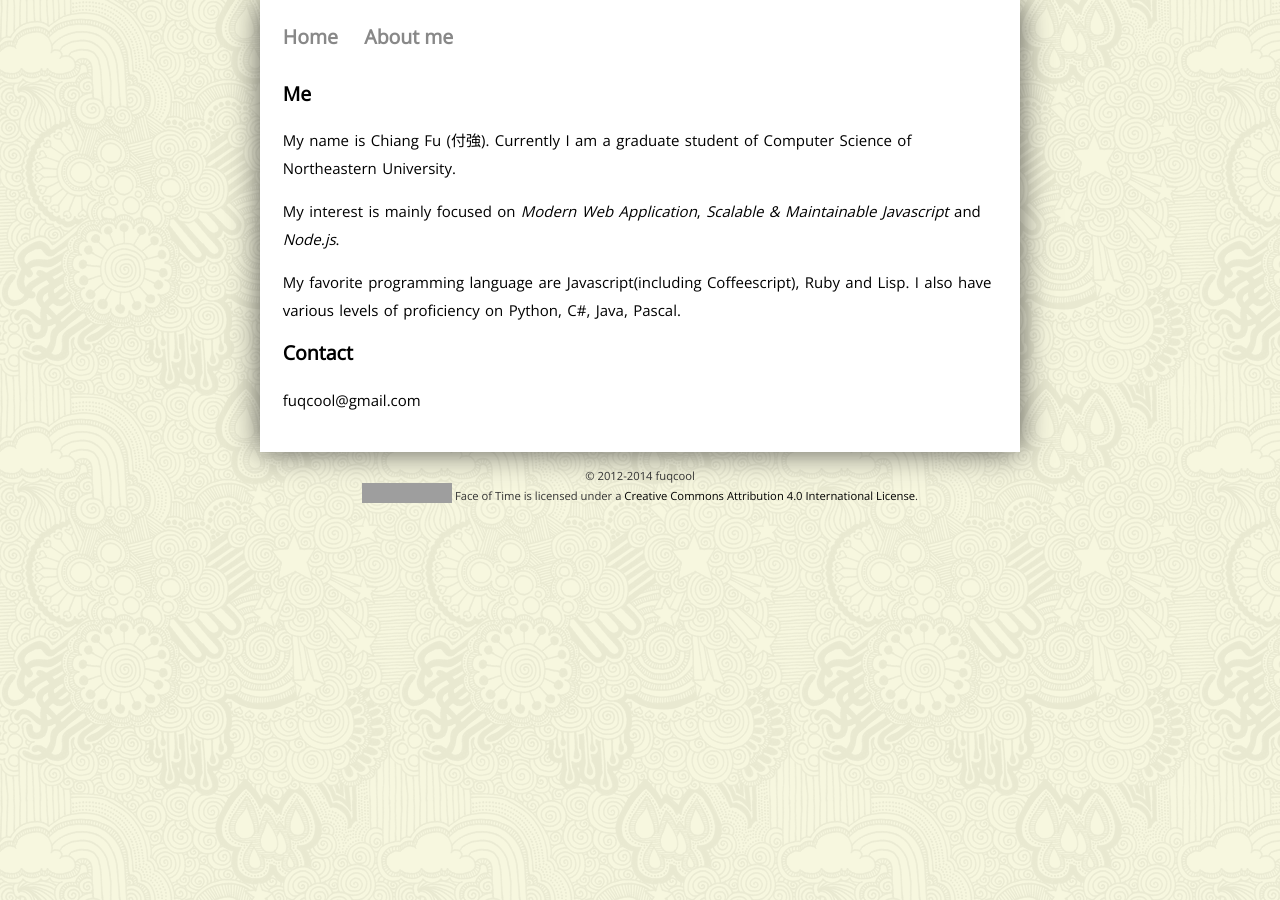
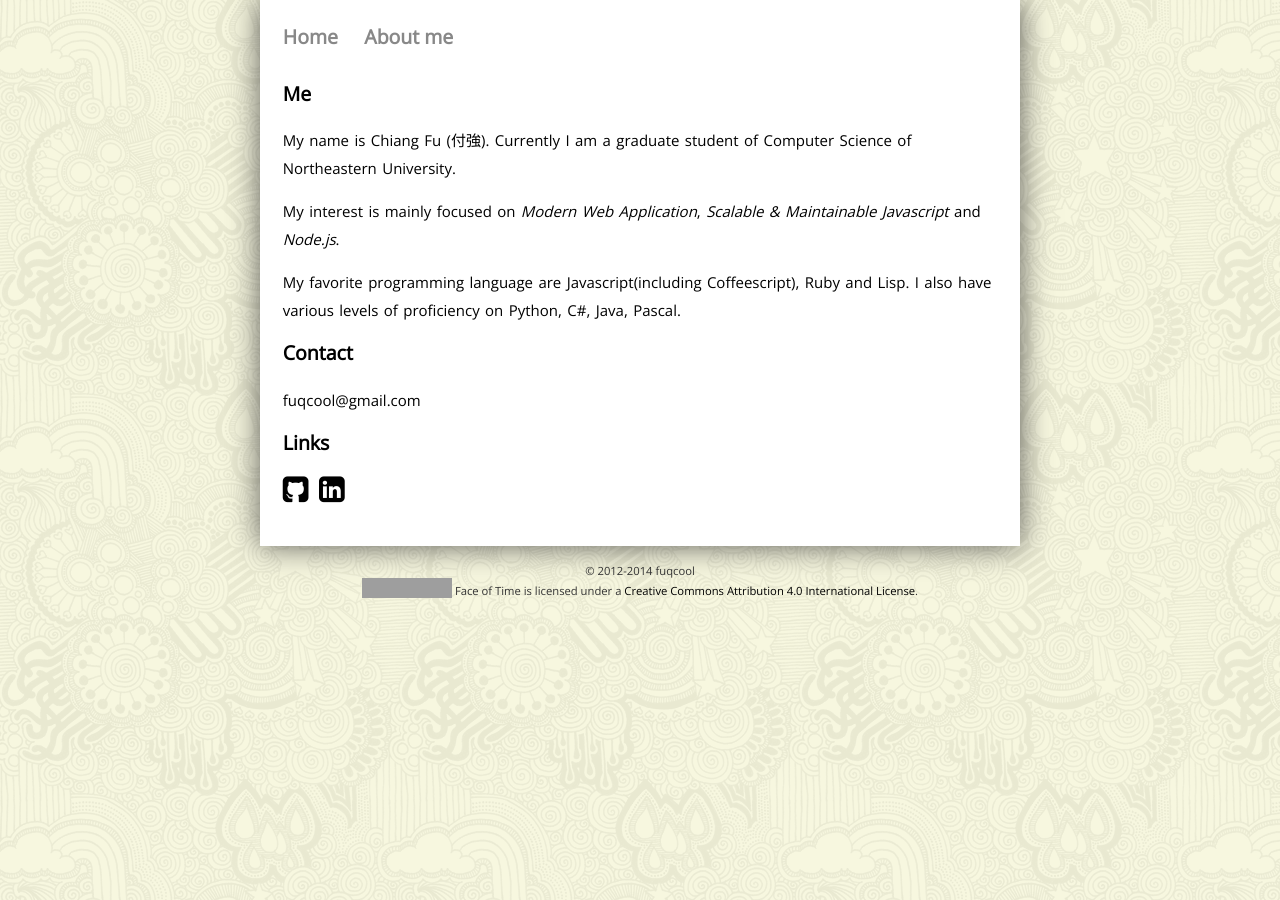
Before and after one commit to fuqcool/fuqcool.github.io, a Jekyll site: the page built from about/index.md, in a window 1280 px wide. Built offline with Jekyll 4.4.1, drawn with Linux system fonts in a browser that asks for light colours; Markdown is read by kramdown in place of the engine named in the settings; grey boxes are pictures that could not be loaded.

Commit message:
add links

```diff
--- a/about/index.md
+++ b/about/index.md
@@ -13,3 +13,7 @@
 
 ## Contact
 fuqcool@gmail.com
+
+## Links
+<a href="https://github.com/fuqcool"><i class="fa fa-github-square fa-2x mr5"></i></a>
+<a href="https://www.linkedin.com/pub/qiang-fu/89/402/536"><i class="fa fa-linkedin-square fa-2x mr5"></i></a>
```
